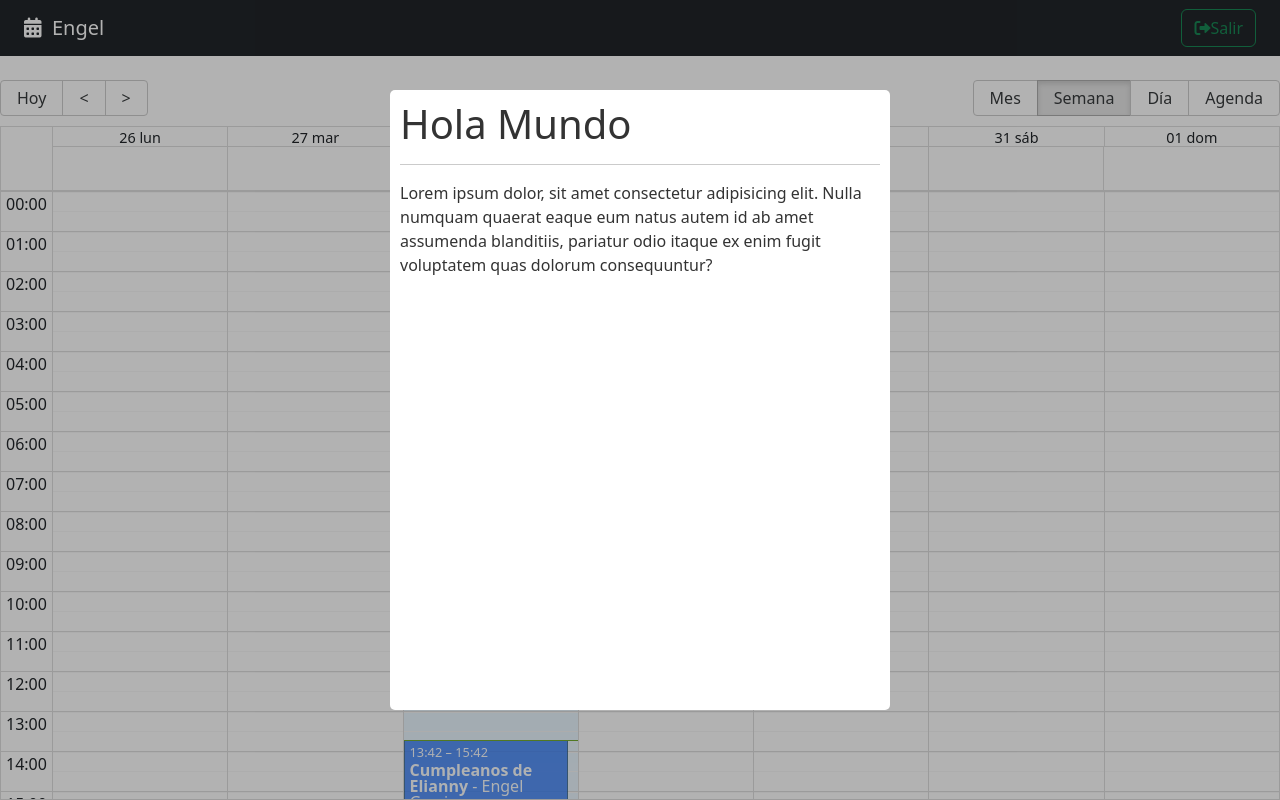
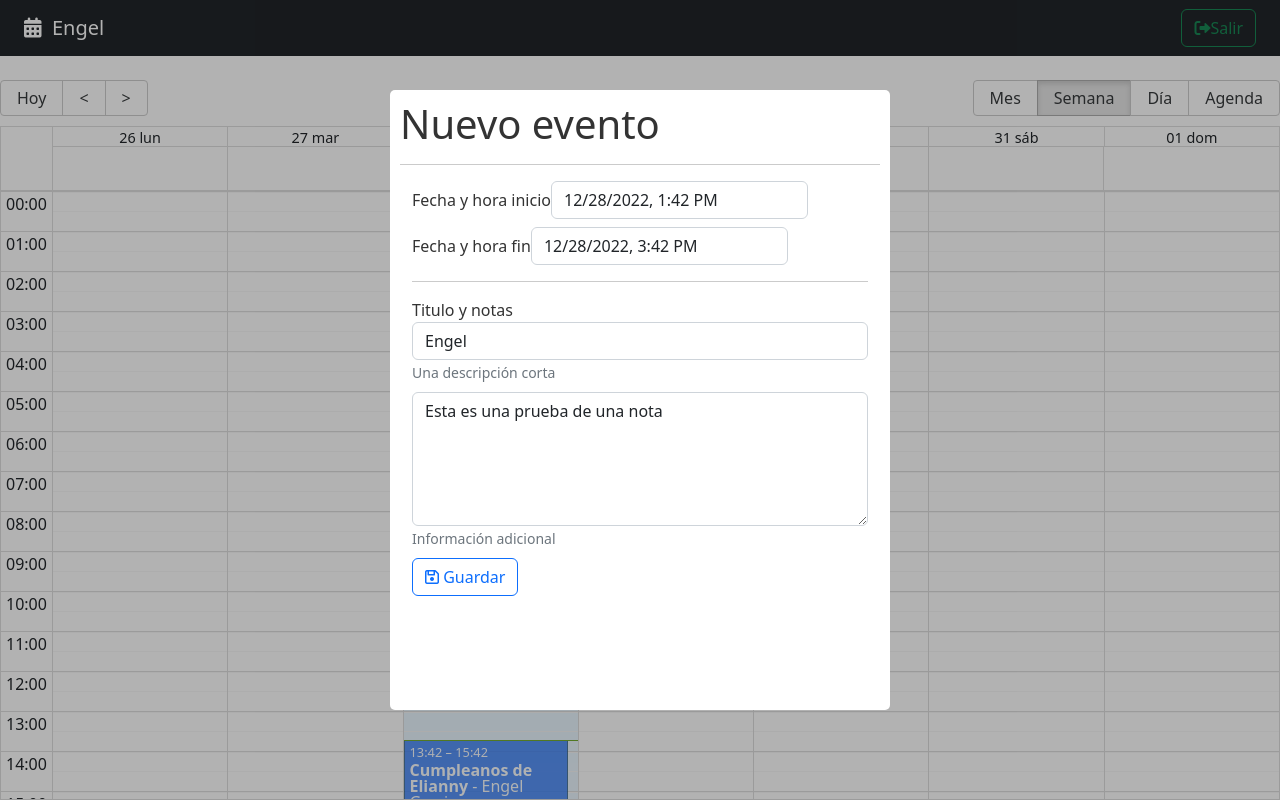
Before and after one commit to egarciam-dev/calendar, a React (Vite) app: page / in a window 1280 px wide. Built offline with nearby package versions, Linux system fonts and the light colour scheme.

Commit message:
DatePicker

```diff
--- a/package.json
+++ b/package.json
@@ -12,6 +12,7 @@
     "date-fns": "^2.29.3",
     "react": "^18.2.0",
     "react-big-calendar": "^1.5.2",
+    "react-datepicker": "^4.8.0",
     "react-dom": "^18.2.0",
     "react-modal": "^3.16.1",
     "react-router-dom": "6"
--- a/src/calendar/components/CalendarModal.jsx
+++ b/src/calendar/components/CalendarModal.jsx
@@ -1,6 +1,10 @@
+import { addHours } from 'date-fns';
 import React, { useState } from 'react'
+import DatePicker from "react-datepicker";
+import "react-datepicker/dist/react-datepicker.css";
 import Modal from 'react-modal'
 
+// Estilo del modal
 const customStyles = {
     content: {
         top: '50%',
@@ -17,13 +21,41 @@
 
 export const CalendarModal = () => {
 
+    // Store local para saber si modal esta abierto
     const [isOpen, setIsOpen] = useState(true);
 
+    // useState para cargar los valores al form
+    const [formValues, setFormValues] = useState({
+        title: 'Engel',
+        notes: 'Esta es una prueba de una nota',
+        start: new Date(),
+        end: addHours( new Date(), 2 ),
+    })
+
+    // Te permite cambiar los valores en el form
+    const onInputChange = ({ target }) => {
+        setFormValues({
+            ...formValues,
+            [target.name]: target.value
+        })
+    }
+
+    // Funcion para actualizar la fecha al form desde el DatePicker
+    const onDateChange = ( event, changing ) => {
+        setFormValues({
+            ...formValues,
+            [changing]: event
+        })
+    }
+
+    // Evento para cambiar el estado del modal a false
     const onCloseModal = () => {
         setIsOpen(false);
     }
 
     return (
+
+        // Componente del modal
         <Modal
             isOpen={ isOpen }
             onRequestClose={ onCloseModal }
@@ -32,9 +64,71 @@
             overlayClassName="modal-fondo"
             closeTimeoutMS={ 200 }
         >
-            <h1>Hola Mundo</h1>
-            <hr/>
-            <p>Lorem ipsum dolor, sit amet consectetur adipisicing elit. Nulla numquam quaerat eaque eum natus autem id ab amet assumenda blanditiis, pariatur odio itaque ex enim fugit voluptatem quas dolorum consequuntur?</p>
+            {/* Cuerpo del modal */}
+            <h1> Nuevo evento </h1>
+                <hr />
+                <form className="container">
+
+                    <div className="form-group mb-2">
+                        <label>Fecha y hora inicio</label>
+                        <DatePicker
+                            selected={ formValues.start }
+                            onChange={ (event) => onDateChange(event, 'start') }
+                            className="form-control"
+                            showTimeSelect
+                            dateFormat="Pp"
+                        />
+                    </div>
+
+                    <div className="form-group mb-2">
+                        <label>Fecha y hora fin</label>
+                        <DatePicker
+                            minDate={ formValues.start }
+                            selected={ formValues.end }
+                            onChange={ (event) => onDateChange(event, 'end') }
+                            className="form-control"
+                            showTimeSelect
+                            dateFormat="Pp"
+                        />
+                    </div>
+
+                    <hr />
+                    <div className="form-group mb-2">
+                        <label>Titulo y notas</label>
+                        <input
+                            type="text"
+                            className="form-control"
+                            placeholder="Título del evento"
+                            name="title"
+                            autoComplete="off"
+                            value={ formValues.title }
+                            onChange={ onInputChange }
+                        />
+                        <small id="emailHelp" className="form-text text-muted">Una descripción corta</small>
+                    </div>
+
+                    <div className="form-group mb-2">
+                        <textarea
+                            type="text"
+                            className="form-control"
+                            placeholder="Notas"
+                            rows="5"
+                            name="notes"
+                            value={ formValues.notes }
+                            onChange={ onInputChange }
+                        ></textarea>
+                        <small id="emailHelp" className="form-text text-muted">Información adicional</small>
+                    </div>
+
+                    <button
+                        type="submit"
+                        className="btn btn-outline-primary btn-block"
+                    >
+                        <i className="far fa-save"></i>
+                        <span> Guardar</span>
+                    </button>
+
+                </form>
 
         </Modal>
     )
```
Also changed, not shown: 1 other file (tests, documents, lock files or other folders).
